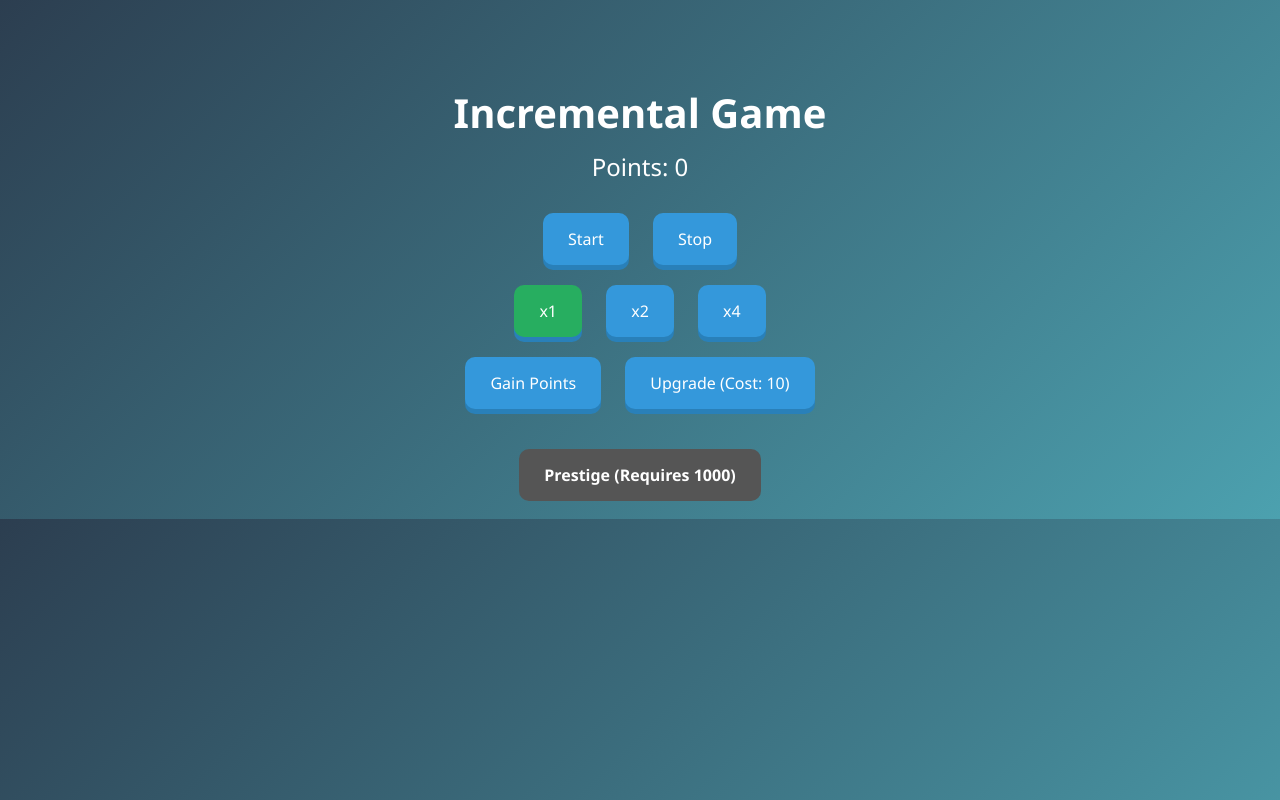
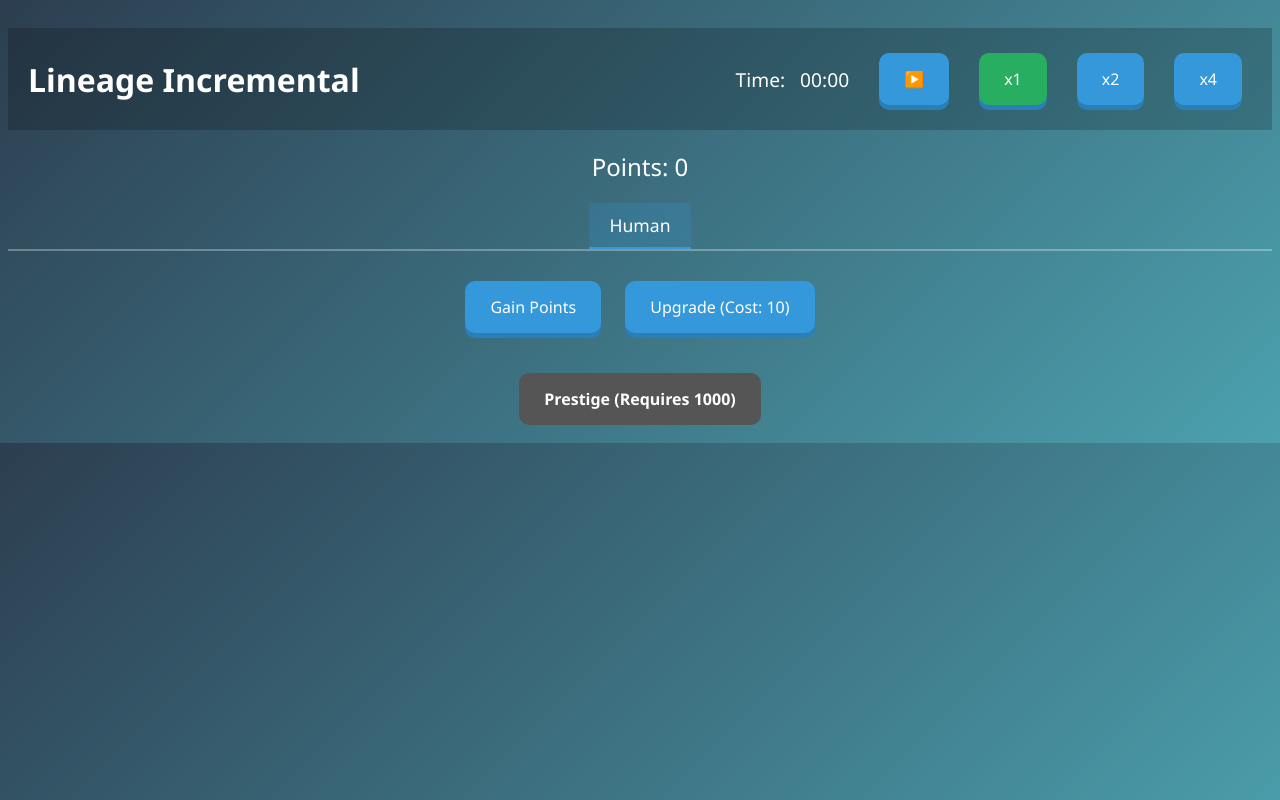
Before and after one commit to mgcatalipse/legacy_incremental, a plain HTML site: page index.html in a window 1280 px wide. Drawn offline with nearby package versions, Linux system fonts and the light colour scheme.

Commit message:
Refactor website structure and add new styles and scripts

```diff
--- a/index.html
+++ b/index.html
@@ -8,26 +8,49 @@
   <link rel="stylesheet" href="styles.css">
 </head>
 <body>
-  <h1>Incremental Game</h1>
+  <!-- Banner -->
+  <div id="banner">
+    <div id="game-title">Lineage Incremental</div>
+    <div id="time-controls">
+      <span id="time-label">Time:</span>
+      <span id="game-time">0:00</span>
+      <div class="button" id="pause-restart">⏸️</div>
+      <div class="button multiplier-btn" id="x1">x1</div>
+      <div class="button multiplier-btn" id="x2">x2</div>
+      <div class="button multiplier-btn" id="x4">x4</div>
+    </div>
+  </div>
+
+  <!-- Points Display -->
   <div id="points">Points: 0</div>
 
-  <div>
-    <div class="button" id="start">Start</div>
-    <div class="button" id="stop">Stop</div>
+  <!-- Tab Navigation -->
+  <div id="tab-nav">
+    <div class="tab-btn active" data-tab="human">Human</div>
+    <div class="tab-btn hidden" data-tab="business">Business</div>
+    <div class="tab-btn hidden" data-tab="empire">Empire</div>
+    <div class="tab-btn hidden" data-tab="universe">Universe</div>
   </div>
 
-  <div>
-    <div class="button multiplier-btn" id="x1">x1</div>
-    <div class="button multiplier-btn" id="x2">x2</div>
-    <div class="button multiplier-btn" id="x4">x4</div>
+  <!-- Tab Content -->
+  <div id="tab-content">
+    <div class="tab-pane active" id="human">
+      <div>
+        <div class="button" id="gain">Gain Points</div>
+        <div class="button" id="upgrade">Upgrade (Cost: 10)</div>
+      </div>
+      <div id="prestige" class="button disabled">Prestige (Requires 1000)</div>
+    </div>
+    <div class="tab-pane" id="business">
+      <p>Business features coming soon...</p>
+    </div>
+    <div class="tab-pane" id="empire">
+      <p>Empire features coming soon...</p>
+    </div>
+    <div class="tab-pane" id="universe">
+      <p>Universe features coming soon...</p>
+    </div>
   </div>
-
-  <div>
-    <div class="button" id="gain">Gain Points</div>
-    <div class="button" id="upgrade">Upgrade (Cost: 10)</div>
-  </div>
-
-  <div id="prestige" class="button disabled">Prestige (Requires 1000)</div>
 
   <script src="script.js"></script>
 </body>
--- a/script.js
+++ b/script.js
@@ -6,7 +6,9 @@ const gameState = {
   lastTime: Date.now(),
   running: false,
   prestigeUnlocked: false,
-  prestigeActive: false
+  prestigeActive: false,
+  gameTime: 0,
+  startTime: null
 };
 
 // Main game loop
@@ -16,14 +18,38 @@ function gameLoop() {
   const delta = now - gameState.lastTime;
   gameState.lastTime = now;
 
+  // Update game time
+  gameState.gameTime += delta / 1000; // Convert to seconds
+
   // You can use delta if you add auto gain features later
   updateUI();
   requestAnimationFrame(gameLoop);
 }
 
+// Format time in YY:MM:dd h:m:s, showing only relevant units
+function formatTime(seconds) {
+  const years = Math.floor(seconds / (365 * 24 * 60 * 60));
+  const days = Math.floor((seconds % (365 * 24 * 60 * 60)) / (24 * 60 * 60));
+  const hours = Math.floor((seconds % (24 * 60 * 60)) / (60 * 60));
+  const mins = Math.floor((seconds % (60 * 60)) / 60);
+  const secs = Math.floor(seconds % 60);
+
+  let timeStr = '';
+  if (years > 0) timeStr += `${years}:`;
+  if (days > 0 || years > 0) timeStr += `${days.toString().padStart(2, '0')}:`;
+  if (hours > 0 || days > 0 || years > 0) timeStr += `${hours.toString().padStart(2, '0')}:`;
+  timeStr += `${mins.toString().padStart(2, '0')}:${secs.toString().padStart(2, '0')}`;
+
+  return timeStr;
+}
+
 function updateUI() {
   $("#points").text(`Points: ${Math.floor(gameState.points)}`);
   $("#upgrade").text(`Upgrade (Cost: ${Math.floor(gameState.upgradeCost)})`);
+
+  // Update game time display
+  const timeStr = formatTime(gameState.gameTime);
+  $("#game-time").text(timeStr);
 
   // Unlock prestige at 1000 points
   if (gameState.points >= 1000 && !gameState.prestigeUnlocked) {
@@ -33,16 +59,29 @@ function updateUI() {
 }
 
 // --- Buttons ---
-$("#start").click(() => {
-  if (!gameState.running) {
+$("#pause-restart").click(() => {
+  if (gameState.running) {
+    gameState.running = false;
+    $("#pause-restart").text("▶️"); // Play icon when paused
+  } else {
     gameState.running = true;
     gameState.lastTime = Date.now();
+    $("#pause-restart").text("⏸️"); // Pause icon when running
     gameLoop();
   }
 });
 
-$("#stop").click(() => {
-  gameState.running = false;
+// Tab switching
+$(".tab-btn").click(function () {
+  const tabId = $(this).data("tab");
+
+  // Update active tab button
+  $(".tab-btn").removeClass("active");
+  $(this).addClass("active");
+
+  // Update active tab pane
+  $(".tab-pane").removeClass("active");
+  $(`#${tabId}`).addClass("active");
 });
 
 $(".multiplier-btn").click(function () {
@@ -74,6 +113,12 @@ $("#prestige").click(() => {
     gameState.prestigeUnlocked = false;
     gameState.upgradeCost = 10;
     $("#prestige").addClass("disabled").text("Prestige (Done)");
+
+    // Unlock Business tab on first prestige
+    if (!$('[data-tab="business"]').hasClass('unlocked')) {
+      $('[data-tab="business"]').removeClass('hidden').addClass('unlocked');
+    }
+
     updateUI();
   }
 });
@@ -81,4 +126,7 @@ $("#prestige").click(() => {
 // Default selected multiplier
 $("#x1").addClass("active");
 
+// Set initial pause-restart state
+$("#pause-restart").text("▶️"); // Start with play icon
+
 updateUI();
--- a/styles.css
+++ b/styles.css
@@ -52,3 +52,88 @@ h1 {
   margin-top: 30px;
   font-weight: bold;
 }
+
+/* Banner Styles */
+#banner {
+  display: flex;
+  justify-content: space-between;
+  align-items: center;
+  background: rgba(0, 0, 0, 0.2);
+  padding: 15px 20px;
+  margin-bottom: 20px;
+}
+
+#game-title {
+  font-size: 2em;
+  font-weight: bold;
+}
+
+#time-controls {
+  display: flex;
+  align-items: center;
+  gap: 10px;
+}
+
+#time-label {
+  font-size: 1.2em;
+  margin-right: 5px;
+}
+
+#game-time {
+  font-size: 1.2em;
+  margin-right: 10px;
+}
+
+.tab-btn.hidden {
+  display: none;
+}
+
+.tab-btn.unlocked {
+  display: block;
+}
+
+/* Tab Navigation */
+#tab-nav {
+  display: flex;
+  justify-content: center;
+  margin-bottom: 20px;
+  border-bottom: 2px solid rgba(255, 255, 255, 0.3);
+}
+
+.tab-btn {
+  background: none;
+  border: none;
+  color: white;
+  padding: 10px 20px;
+  cursor: pointer;
+  font-size: 1.1em;
+  transition: all 0.2s;
+  border-bottom: 2px solid transparent;
+}
+
+.tab-btn:hover {
+  background: rgba(255, 255, 255, 0.1);
+}
+
+.tab-btn.active {
+  border-bottom-color: #3498db;
+  background: rgba(52, 152, 219, 0.2);
+}
+
+/* Tab Content */
+#tab-content {
+  position: relative;
+}
+
+.tab-pane {
+  display: none;
+}
+
+.tab-pane.active {
+  display: block;
+}
+
+/* Adjust body padding */
+body {
+  padding-top: 20px;
+}
```
